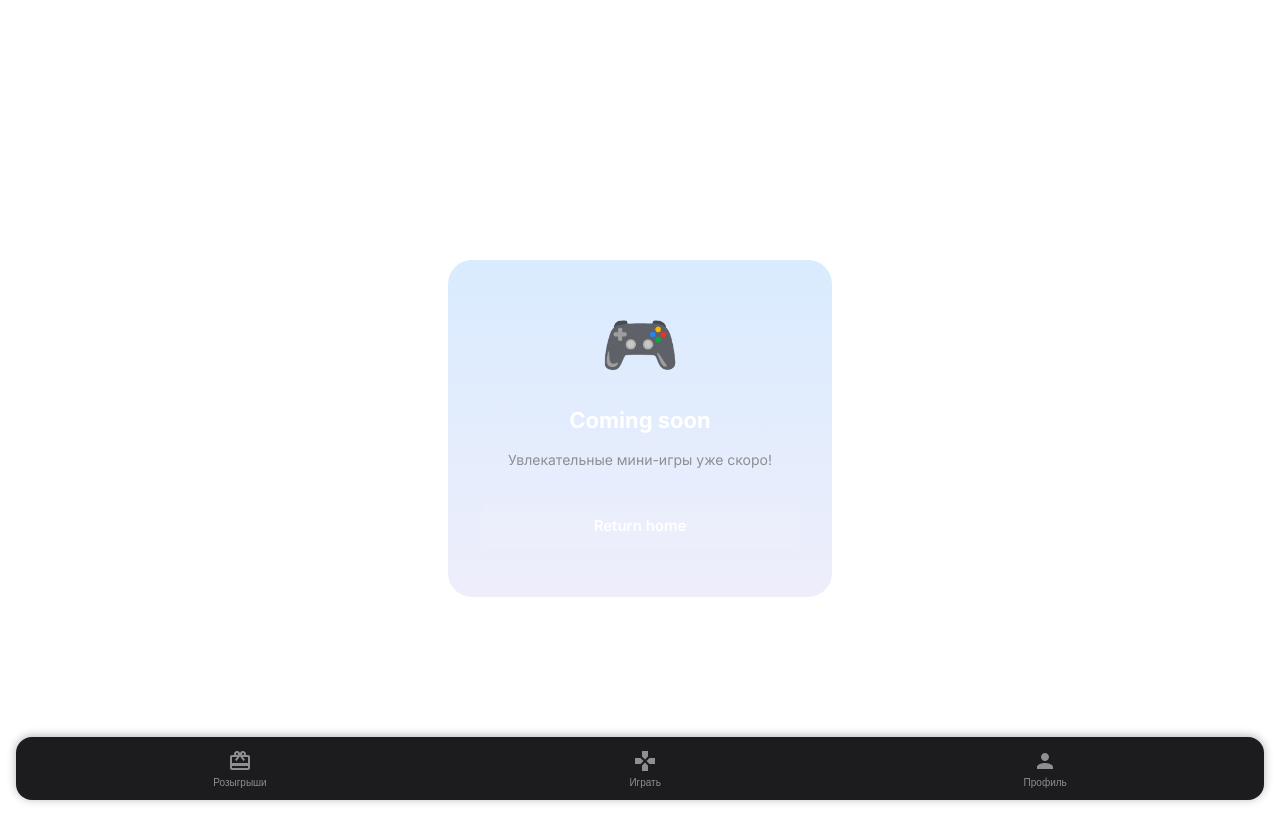
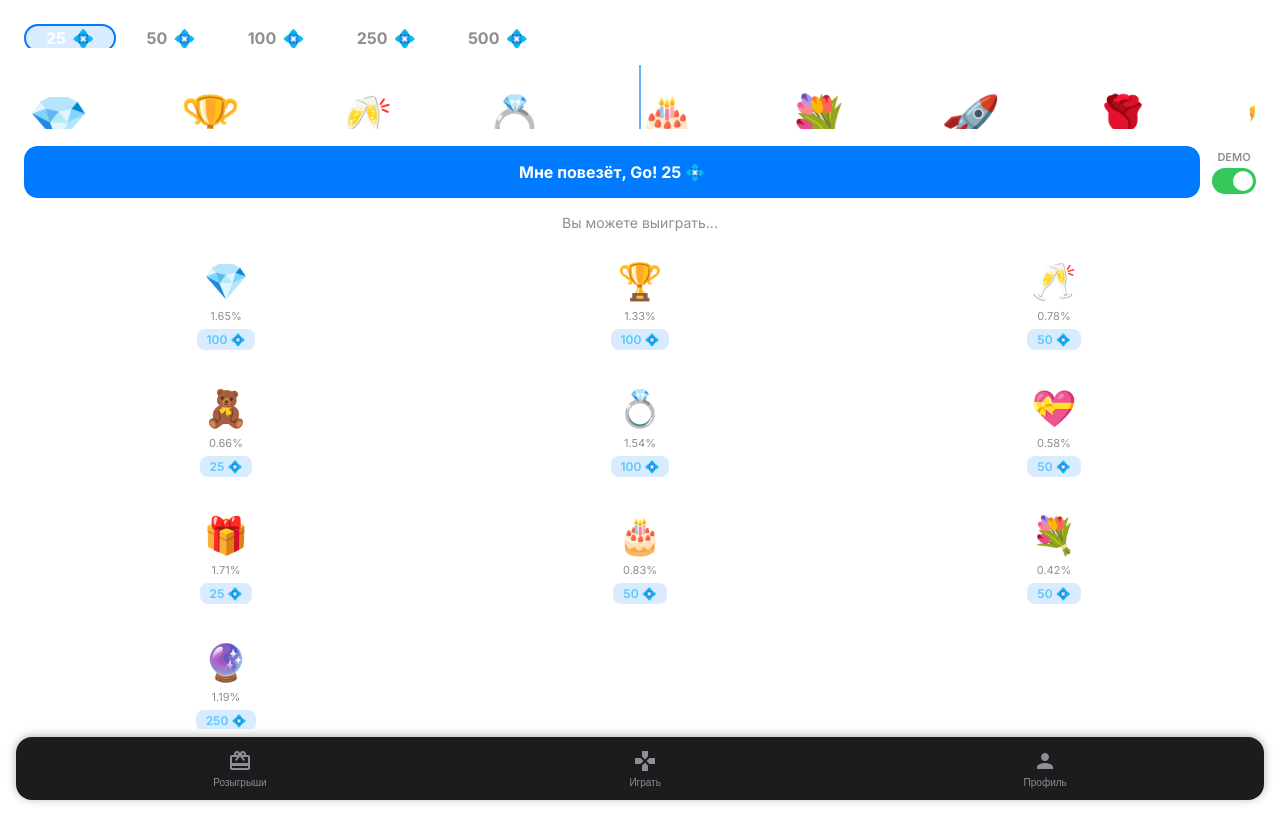
Before and after one commit to deewau/pigfarm-client, a React (Vite) app in the folder client/: page /play in a window 1280 px wide. Built offline with nearby package versions, Linux system fonts and the light colour scheme; no server answers.

Commit message:
feat: play page with roulette, bet selection, demo mode

```diff
--- a/client/src/App.tsx
+++ b/client/src/App.tsx
@@ -1,6 +1,7 @@
 import { BrowserRouter, Routes, Route } from 'react-router-dom';
 import { Home } from './pages/Home';
 import { Profile } from './pages/Profile';
+import { Play } from './pages/Play';
 import { TabBar } from './components/TabBar';
 import { ComingSoon } from './components/ComingSoon';
 import { GiftsIcon, GameIcon, ProfileIcon } from './components/icons';
@@ -12,7 +13,7 @@ function App() {
         <Route path="/" element={<Layout />}>
           <Route index element={<Home />} />
           <Route path="giveaways" element={<ComingSoon title="Розыгрыши" subtitle="Участвуй в розыгрышах и получай подарки!" icon="🎁" />} />
-          <Route path="play" element={<ComingSoon title="Играть" subtitle="Увлекательные мини-игры уже скоро!" icon="🎮" />} />
+          <Route path="play" element={<Play />} />
           <Route path="tasks" element={<ComingSoon title="Задания" subtitle="Выполняй задания и зарабатывай звёзды!" icon="✅" />} />
           <Route path="profile" element={<Profile />} />
         </Route>
@@ -28,7 +29,7 @@ function Layout() {
         <Routes>
           <Route index element={<Home />} />
           <Route path="giveaways" element={<ComingSoon title="Розыгрыши" subtitle="Участвуй в розыгрышах и получай подарки!" icon="🎁" />} />
-          <Route path="play" element={<ComingSoon title="Играть" subtitle="Увлекательные мини-игры уже скоро!" icon="🎮" />} />
+          <Route path="play" element={<Play />} />
           <Route path="tasks" element={<ComingSoon title="Задания" subtitle="Выполняй задания и зарабатывай звёзды!" icon="✅" />} />
           <Route path="profile" element={<Profile />} />
         </Routes>
--- /dev/null
+++ b/client/src/pages/Play.css
@@ -0,0 +1,234 @@
+.play {
+  padding: 16px;
+  display: flex;
+  flex-direction: column;
+  gap: 16px;
+  height: 100%;
+  overflow-y: auto;
+}
+
+/* Выбор ставки */
+.play__bets {
+  display: flex;
+  gap: 8px;
+  overflow-x: auto;
+  padding-bottom: 4px;
+}
+
+.play__bets::-webkit-scrollbar {
+  display: none;
+}
+
+.play__bet-btn {
+  flex-shrink: 0;
+  display: flex;
+  align-items: center;
+  gap: 6px;
+  padding: 12px 20px;
+  background: rgba(255, 255, 255, 0.06);
+  border: 2px solid transparent;
+  border-radius: 14px;
+  color: #8e8e93;
+  font-family: 'Inter', system-ui, -apple-system, sans-serif;
+  font-size: 16px;
+  font-weight: 700;
+  cursor: pointer;
+  transition: all 0.15s ease;
+}
+
+.play__bet-btn--active {
+  background: rgba(0, 122, 255, 0.15);
+  border-color: #007aff;
+  color: #ffffff;
+}
+
+.play__bet-icon {
+  font-size: 18px;
+}
+
+/* Рулетка */
+.play__roulette-container {
+  position: relative;
+  height: 160px;
+  border-radius: 20px;
+  overflow: hidden;
+  background: rgba(255, 255, 255, 0.03);
+  border: 1px solid rgba(255, 255, 255, 0.06);
+}
+
+.play__roulette-pointer {
+  position: absolute;
+  top: 0;
+  left: 50%;
+  transform: translateX(-50%);
+  width: 2px;
+  height: 100%;
+  background: rgba(0, 122, 255, 0.6);
+  z-index: 10;
+}
+
+.play__roulette {
+  display: flex;
+  gap: 8px;
+  padding: 16px;
+  transition: transform 0.1s linear;
+}
+
+.play__roulette-item {
+  flex-shrink: 0;
+  width: 120px;
+  display: flex;
+  flex-direction: column;
+  align-items: center;
+  justify-content: center;
+  gap: 8px;
+  background: rgba(255, 255, 255, 0.04);
+  border-radius: 16px;
+  padding: 12px;
+}
+
+.play__roulette-emoji {
+  font-size: 48px;
+}
+
+.play__roulette-cost {
+  font-family: 'Inter', system-ui, -apple-system, sans-serif;
+  font-size: 13px;
+  font-weight: 600;
+  color: #8e8e93;
+  background: rgba(0, 122, 255, 0.15);
+  padding: 4px 12px;
+  border-radius: 10px;
+}
+
+/* Контролы */
+.play__controls {
+  display: flex;
+  gap: 12px;
+  align-items: center;
+}
+
+.play__play-btn {
+  flex: 1;
+  padding: 16px;
+  background: #007aff;
+  color: #ffffff;
+  border: none;
+  border-radius: 14px;
+  font-family: 'Inter', system-ui, -apple-system, sans-serif;
+  font-size: 16px;
+  font-weight: 700;
+  cursor: pointer;
+  transition: opacity 0.15s ease;
+}
+
+.play__play-btn:hover:not(:disabled) {
+  opacity: 0.9;
+}
+
+.play__play-btn:disabled {
+  opacity: 0.5;
+  cursor: not-allowed;
+}
+
+.play__play-btn--spinning {
+  background: #5856d6;
+}
+
+.play__demo {
+  display: flex;
+  flex-direction: column;
+  align-items: center;
+  gap: 4px;
+}
+
+.play__demo-label {
+  font-family: 'Inter', system-ui, -apple-system, sans-serif;
+  font-size: 11px;
+  font-weight: 600;
+  color: #8e8e93;
+}
+
+.play__demo-toggle {
+  position: relative;
+  width: 44px;
+  height: 26px;
+  cursor: pointer;
+}
+
+.play__demo-toggle input {
+  display: none;
+}
+
+.play__demo-slider {
+  position: absolute;
+  inset: 0;
+  background: rgba(255, 255, 255, 0.1);
+  border-radius: 13px;
+  transition: background 0.2s ease;
+}
+
+.play__demo-slider::before {
+  content: '';
+  position: absolute;
+  top: 3px;
+  left: 3px;
+  width: 20px;
+  height: 20px;
+  background: #ffffff;
+  border-radius: 50%;
+  transition: transform 0.2s ease;
+}
+
+.play__demo-toggle input:checked + .play__demo-slider {
+  background: #34c759;
+}
+
+.play__demo-toggle input:checked + .play__demo-slider::before {
+  transform: translateX(18px);
+}
+
+/* Возможные призы */
+.play__subtitle {
+  font-family: 'Inter', system-ui, -apple-system, sans-serif;
+  font-size: 14px;
+  color: #8e8e93;
+  text-align: center;
+  margin: 0;
+}
+
+.play__gifts-grid {
+  display: grid;
+  grid-template-columns: repeat(3, 1fr);
+  gap: 10px;
+}
+
+.play__gift-card {
+  display: flex;
+  flex-direction: column;
+  align-items: center;
+  gap: 6px;
+  background: rgba(255, 255, 255, 0.04);
+  border-radius: 16px;
+  padding: 14px 10px;
+}
+
+.play__gift-emoji {
+  font-size: 36px;
+}
+
+.play__gift-chance {
+  font-family: 'Inter', system-ui, -apple-system, sans-serif;
+  font-size: 11px;
+  color: #8e8e93;
+}
+
+.play__gift-cost {
+  font-family: 'Inter', system-ui, -apple-system, sans-serif;
+  font-size: 12px;
+  font-weight: 600;
+  color: #5ac8fa;
+  background: rgba(0, 122, 255, 0.15);
+  padding: 3px 10px;
+  border-radius: 8px;
+}
--- /dev/null
+++ b/client/src/pages/Play.tsx
@@ -0,0 +1,141 @@
+import { useState, useRef, useCallback, useEffect } from 'react';
+import './Play.css';
+
+const BETS = [25, 50, 100, 250, 500];
+
+const ALL_GIFTS = [
+  { emoji: '💎', name: 'Бриллиант', cost: 100 },
+  { emoji: '🏆', name: 'Кубок', cost: 100 },
+  { emoji: '🥂', name: 'Шампанское', cost: 50 },
+  { emoji: '💍', name: 'Кольцо', cost: 100 },
+  { emoji: '🎂', name: 'Торт', cost: 50 },
+  { emoji: '💐', name: 'Букет', cost: 50 },
+  { emoji: '🚀', name: 'Ракета', cost: 50 },
+  { emoji: '🌹', name: 'Роза', cost: 25 },
+  { emoji: '🎁', name: 'Подарок', cost: 25 },
+  { emoji: '💝', name: 'Сердце', cost: 50 },
+  { emoji: '🧸', name: 'Мишка', cost: 25 },
+  { emoji: '🔮', name: 'Кристалл', cost: 250 },
+];
+
+function getRandomItems(count: number): any[] {
+  const shuffled = [...ALL_GIFTS].sort(() => Math.random() - 0.5);
+  return shuffled.slice(0, count).map((gift) => ({
+    ...gift,
+    chance: (Math.random() * 2 + 0.3).toFixed(2),
+  }));
+}
+
+export function Play() {
+  const [bet, setBet] = useState(25);
+  const [demoMode, setDemoMode] = useState(true);
+  const [spinning, setSpinning] = useState(false);
+  const [rouletteItems, setRouletteItems] = useState<any[]>([]);
+  const [possibleGifts, setPossibleGifts] = useState<any[]>([]);
+  const rouletteRef = useRef<HTMLDivElement>(null);
+  const [offset, setOffset] = useState(0);
+
+  const generateRoulette = useCallback(() => {
+    const items = Array.from({ length: 30 }, (_, i) => {
+      const idx = i % 10;
+      const gift = ALL_GIFTS[idx];
+      return { ...gift, id: i };
+    });
+    setRouletteItems(items);
+    setPossibleGifts(getRandomItems(10));
+  }, []);
+
+  useEffect(() => {
+    generateRoulette();
+  }, [generateRoulette]);
+
+  // Плавная анимация движения рулетки
+  useEffect(() => {
+    if (spinning) return;
+    const interval = setInterval(() => {
+      setOffset((prev) => (prev + 0.5) % 160);
+    }, 50);
+    return () => clearInterval(interval);
+  }, [spinning]);
+
+  const handleSpin = () => {
+    if (spinning) return;
+    setSpinning(true);
+    setOffset(0);
+
+    setTimeout(() => {
+      setSpinning(false);
+    }, 3000);
+  };
+
+  return (
+    <div className="play">
+      {/* Выбор ставки */}
+      <div className="play__bets">
+        {BETS.map((b) => (
+          <button
+            key={b}
+            className={`play__bet-btn ${bet === b ? 'play__bet-btn--active' : ''}`}
+            onClick={() => setBet(b)}
+          >
+            {b}
+            <span className="play__bet-icon">💠</span>
+          </button>
+        ))}
+      </div>
+
+      {/* Рулетка */}
+      <div className="play__roulette-container">
+        <div className="play__roulette-pointer" />
+        <div
+          className="play__roulette"
+          ref={rouletteRef}
+          style={{ transform: `translateX(-${offset}px)` }}
+        >
+          {rouletteItems.map((item, i) => (
+            <div key={i} className="play__roulette-item">
+              <div className="play__roulette-emoji">{item.emoji}</div>
+              <div className="play__roulette-cost">
+                {item.cost} 💠
+              </div>
+            </div>
+          ))}
+        </div>
+      </div>
+
+      {/* Кнопка игры и демо */}
+      <div className="play__controls">
+        <button
+          className={`play__play-btn ${spinning ? 'play__play-btn--spinning' : ''}`}
+          onClick={handleSpin}
+          disabled={spinning}
+        >
+          {spinning ? '🎰 Крутится...' : `Мне повезёт, Go! ${bet} 💠`}
+        </button>
+        <div className="play__demo">
+          <span className="play__demo-label">DEMO</span>
+          <label className="play__demo-toggle">
+            <input
+              type="checkbox"
+              checked={demoMode}
+              onChange={() => setDemoMode(!demoMode)}
+            />
+            <span className="play__demo-slider" />
+          </label>
+        </div>
+      </div>
+
+      {/* Возможные призы */}
+      <p className="play__subtitle">Вы можете выиграть...</p>
+      <div className="play__gifts-grid">
+        {possibleGifts.map((gift, i) => (
+          <div key={i} className="play__gift-card">
+            <div className="play__gift-emoji">{gift.emoji}</div>
+            <span className="play__gift-chance">{gift.chance}%</span>
+            <span className="play__gift-cost">{gift.cost} 💠</span>
+          </div>
+        ))}
+      </div>
+    </div>
+  );
+}
```
